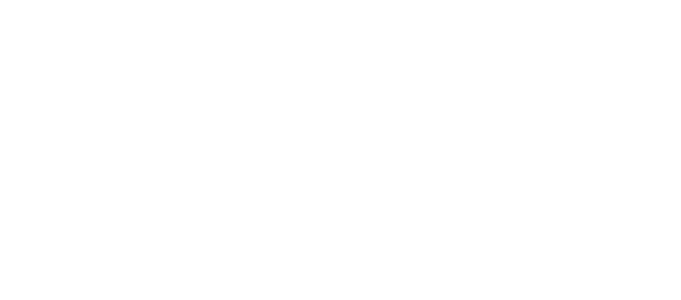
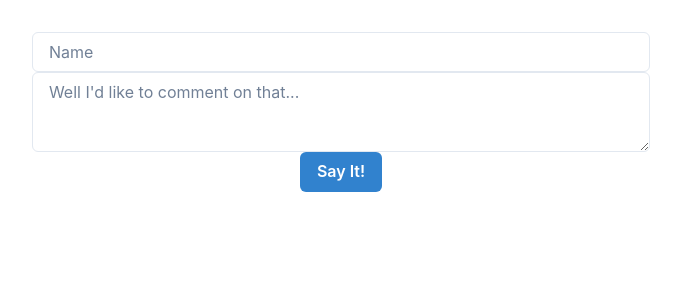
Before and after one commit to taylormartin/comments-feed, a React (Vite) app: page / in a window 1280 px wide. Shown: the top 300 px of the page, without its empty margins (299-980 px from the left). Built offline with nearby package versions, Linux system fonts and the light colour scheme; no server answers.

Commit message:
saving comments

```diff
--- a/src/App.jsx
+++ b/src/App.jsx
@@ -1,13 +1,41 @@
 import './App.css'
-import useComments from './hook'
+import { useState } from 'react';
+import useComments from './hooks/useComments'
+import useCommenter from './hooks/useCommenter';
 import { Comments } from './Comments';
+import { Button, Textarea, Input } from '@chakra-ui/react';
 
 function App() {
+  const [textValue, setTextValue] = useState();
+  const [name, setName] = useState('');
   const { comments, loading, error } = useComments();
+  const { submitComment, loading: commentLoading, error: commentError } = useCommenter();
+
+  const handleTextChange = (e) => {
+    const val = e.target.value;
+    setTextValue(val);
+  }
+
+  const handleNameChange = (e) => {
+    const val = e.target.value;
+    setName(val);
+  }
+
+  const handleSubmitComment = () => {
+    submitComment(name, textValue);
+  }
 
   return (
     <>
       {loading ? (<div>load it up</div>) : (<Comments comments={comments} />)}
+      <Input placeholder='Name' value={name} onChange={handleNameChange} />
+      <Textarea
+        value={textValue}
+        onChange={handleTextChange}
+        placeholder="Well I'd like to comment on that..."
+        size='md'
+      />
+      <Button onClick={handleSubmitComment} colorScheme='blue'>Say It!</Button>
     </>
   )
 }
--- a/src/Comments.jsx
+++ b/src/Comments.jsx
@@ -5,11 +5,13 @@
     return (
         <>
             {comments.map(comment => {
-                return (<Card>
-                    <CardBody>
-                        <Text>{comment.message}</Text>
-                    </CardBody>
-                </Card>)
+                return (
+                    <Card key={comment.id}>
+                        <CardBody>
+                            <Text>{comment.message}</Text>
+                        </CardBody>
+                    </Card>
+                )
             })}
         </>
 
--- a/src/constants.js
+++ b/src/constants.js
@@ -1,3 +1,5 @@
 const BASE_URL = "http://localhost:3001"
 
 export const GET_COMMENTS_URL = `${BASE_URL}/getComments`;
+
+export const POST_COMMENT_URL = `${BASE_URL}/createComment`;
--- /dev/null
+++ b/src/hooks/useCommenter.js
@@ -0,0 +1,31 @@
+import { useState, useEffect } from 'react';
+import { POST_COMMENT_URL } from '../constants';
+
+const useCommenter = () => {
+  const [loading, setLoading] = useState(true);
+  const [error, setError] = useState();
+
+  const submitComment = async (name, text) => {
+    debugger;
+    try {
+        const response = await fetch(POST_COMMENT_URL, {
+            method: "POST",
+            mode: "cors",
+            headers: {
+              "Content-Type": "application/json",
+            },
+            body: JSON.stringify({name: name, message: text}),
+          });
+        const result = await response.json();
+        console.log(result);
+      } catch (error) {
+        // setError(error);
+      } finally {
+        // setLoading(false);
+      }
+  }
+
+  return { submitComment, loading, error };
+};
+
+export default useCommenter;
--- a/src/hook.js
+++ b/src/hooks/useComments.js
@@ -1,5 +1,5 @@
 import { useState, useEffect } from 'react';
-import { GET_COMMENTS_URL } from './constants';
+import { GET_COMMENTS_URL } from '../constants';
 
 const useComments = () => {
   const [comments, setComments] = useState([]);
```
